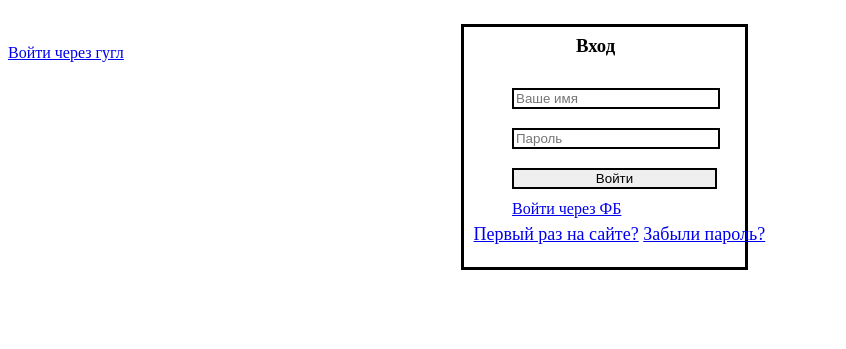
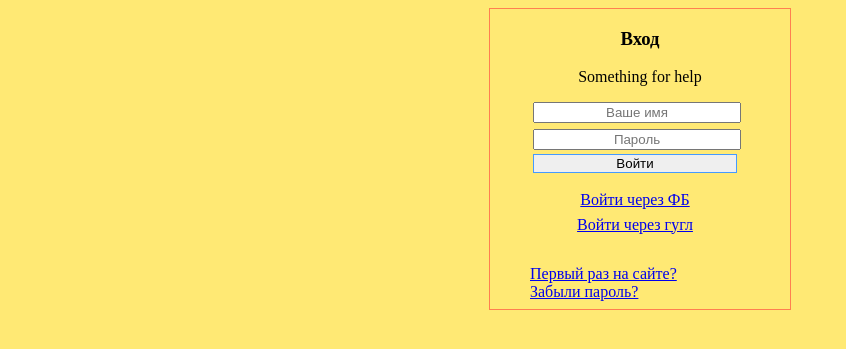
Before and after one commit to StepanchukYI/tic.tac.toe.Ver.2.0, a PHP site: page / in a window 1280 px wide. Shown: the top 349 px of the page, without its empty margins (0-846 px from the left). Run offline with PHP 8.4, Linux system fonts and the light colour scheme.

Commit message:
TTT V 2.2.6

```diff
--- a/index.php
+++ b/index.php
@@ -11,110 +11,47 @@ $redirect_uri = 'http://localhost/tic.tac.toe/tic.tac.toe/msg/auth/google/index.
 $url = 'https://accounts.google.com/o/oauth2/auth';
 
 $params = array(
-    'redirect_uri'  => $redirect_uri,
+    'redirect_uri' => $redirect_uri,
     'response_type' => 'code',
-    'client_id'     => $client_id,
-    'scope'         => 'https://www.googleapis.com/auth/userinfo.email https://www.googleapis.com/auth/userinfo.profile'
+    'client_id' => $client_id,
+    'scope' => 'https://www.googleapis.com/auth/userinfo.email https://www.googleapis.com/auth/userinfo.profile'
 );
 
 $gg = $url . '?' . urldecode(http_build_query($params));
+?>
 
-
-?>
 <!DOCTYPE html>
 <html lang="en">
 <head>
     <meta charset="UTF-8">
     <title>Tic Tac Toe</title>
-    <style>
-        #frame {
-            position: absolute;
-            top: 3%;
-            left: 36%;
-            width: 22%;
-            height: 30%;
-            border: 3px solid black;
-        }
-
-        #lbEnter {
-            top: 2%;
-            left: 45%;
-            position: absolute;
-        }
-
-        #pass_msg {
-
-            left: 41%;
-            top: 7%;
-            position: absolute;
-
-        }
-
-        #txt_login {
-            width: 200px;
-            top: 11%;
-            left: 40%;
-            position: absolute;
-            border: 2px solid black;
-        }
-
-        #txt_pass {
-            width: 200px;
-            top: 16%;
-            left: 40%;
-            position: absolute;
-            border: 2px solid black;
-        }
-
-        #btn_auth {
-            width: 205px;
-            top: 21%;
-            left: 40%;
-            position: absolute;
-            border: 2px solid black;
-        }
-
-        #btn_auth_fb {
-            top: 25%;
-            left: 40%;
-            position: absolute;
-        }
-
-        #link {
-            font-size: 18px;
-            top: 28%;
-            left: 37%;
-            position: absolute;
-        }
-
-        #btn_auth {
-
-        }
-
-    </style>
+    <link rel="stylesheet" type="text/css" href="msg/style/style.css">
     <script type="text/javascript" src="msg/command/command.js"></script>
-
 </head>
 <body>
-<section id="cont">
-    <div id="form1">
-        <form method="post" name="login">
-            <div id="frame"></div>
-            <div id="lbEnter"><h3>Вход</h3></div>
-            <input type="text" id="txt_login" placeholder="Ваше имя" required/><br/>
-            <input type="password" id="txt_pass" placeholder="Пароль" required/><br/>
-            <div id="pass_msg"></div>
-            <input type="button" id="btn_auth" value="Войти" onclick="Auth(txt_login.value, txt_pass.value)"/>
-            <a id="btn_auth_fb" href="<?= $path; ?>">Войти через ФБ</a>
-            <a id="btn_auth_gg" href="<?= $gg; ?>">Войти через гугл</a>
-            <div id="link"><a id="link_reg" href="register.html">Первый раз на сайте?</a> <a id="link_pwd"
-                                                                                             href="forgot_pass.html">Забыли
-                    пароль?</a></div>
-
-
-        </form>
+<div class="frame">
+    <h3 class="lb_Enter">Вход</h3>
+    <div id="pass_msg" class="msg"> Something for help</div>
+    <div class="auth">
+        <input type="text" class="txt_login" id="txt_login" placeholder="Ваше имя"/>
+        <input type="password" class="txt_pass" id="txt_pass" placeholder="Пароль"/>
+        <input type="button" class="btn_auth" id="btn_auth" value="Войти"
+               onclick="Auth(txt_login.value, txt_pass.value)"/>
+        <ul>
+            <li><a href="<?= $path; ?>" class="auth auth_fb">Войти через ФБ</a></li>
+            <li><a href="<?= $gg; ?>" class="auth auth_gg">Войти через гугл</a></li>
+        </ul>
     </div>
-</section>
-
+    <div class="link">
+        <ul>
+            <li>
+                <a id="link reg" href="register.html">Первый раз на сайте?</a>
+            </li>
+            <li>
+                <a id="link pwd" href="forgot_pass.html">Забыли пароль?</a>
+            </li>
+        </ul>
+    </div>
+</div>
 </body>
 </html>
--- a/msg/receive.php
+++ b/msg/receive.php
@@ -1,5 +1,7 @@
 <?php
 require("classes/Application.php");
+require ("classes/Message.php");
+
 $app = new Application();
 $receiver = $_REQUEST['receiver'];
 
--- /dev/null
+++ b/msg/style/style.css
@@ -0,0 +1,76 @@
+body{
+    background: #ffe974;
+
+}
+.frame {
+    top:50%;
+    margin: 0 auto;
+    width: 300px;
+    height: 300px;
+    border: 1px solid coral;
+    position: relative;
+}
+.frame .lb_Enter{
+    text-align: center;
+    position: relative;
+    vertical-align: top;
+}
+.frame .msg {
+    text-align: center;
+    position: relative;
+    vertical-align: top;
+}
+
+.frame .auth {
+    text-align: center;
+    position: relative;
+    vertical-align: middle;
+    height: 49%;
+}
+
+.auth .txt_login{
+    left: 43px;
+    text-align: center;
+    width: 66.66666666666667%;
+    position: absolute;
+}
+.auth .txt_pass{
+    left: 43px;
+    text-align: center;
+    top: 18%;
+    width: 66.66666666666667%;
+    position: absolute;
+
+}
+.auth .btn_auth{
+    left: 43px;
+    top:35%;
+    border: 1px solid #459aff;
+    width: 68%;
+    position: absolute;
+
+}
+.auth .auth_fb{
+    top: 60%;
+    left: 43px;
+vertical-align: bottom;
+    width: 68%;
+    position: absolute;
+
+}
+.auth .auth_gg{
+    left: 43px;
+    top: 77%;
+    vertical-align: bottom;
+    position: absolute;
+    width: 68%;
+}
+
+.frame .link{
+    position: relative;
+    vertical-align:bottom;
+}
+
+li {
+    list-style-type: none;
+}
```
Also changed, not shown: msg/classes/Application.php (+29 -9 lines), msg/command/game_make.php (+24 -38 lines).
